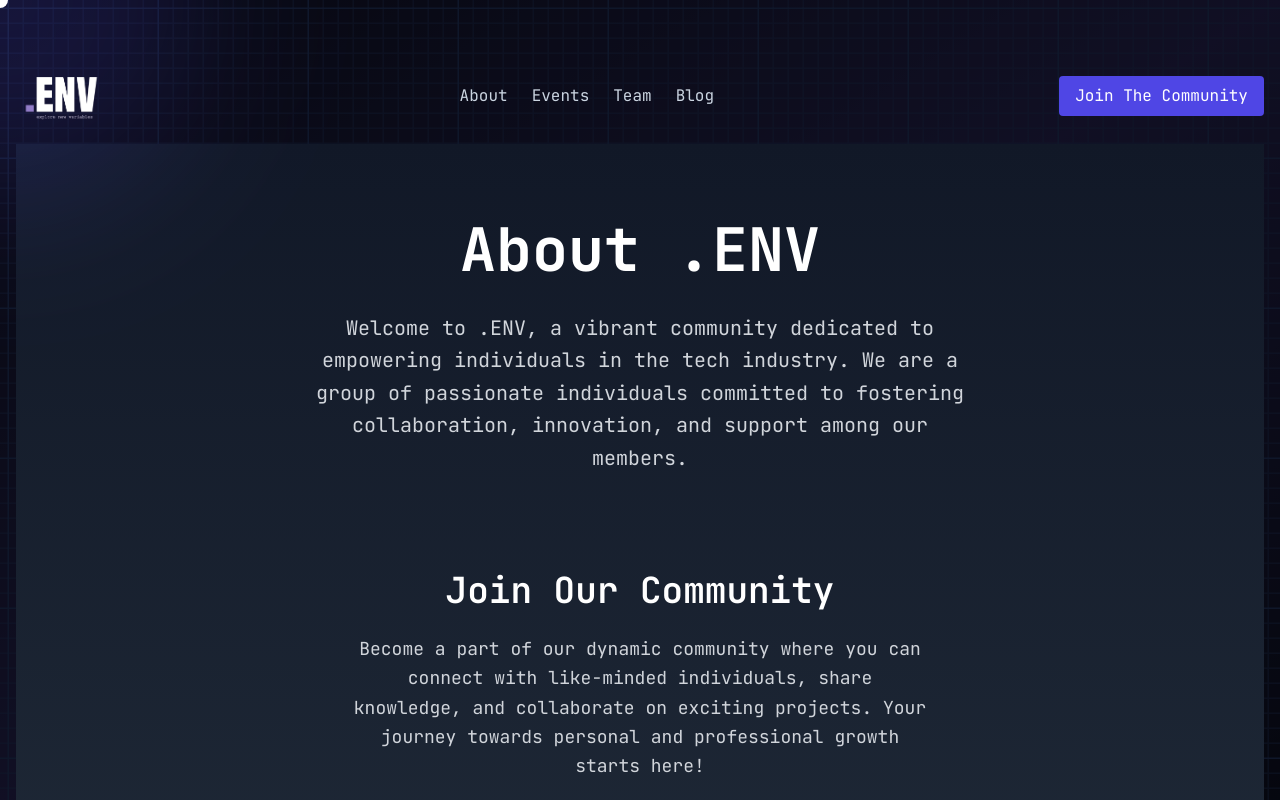
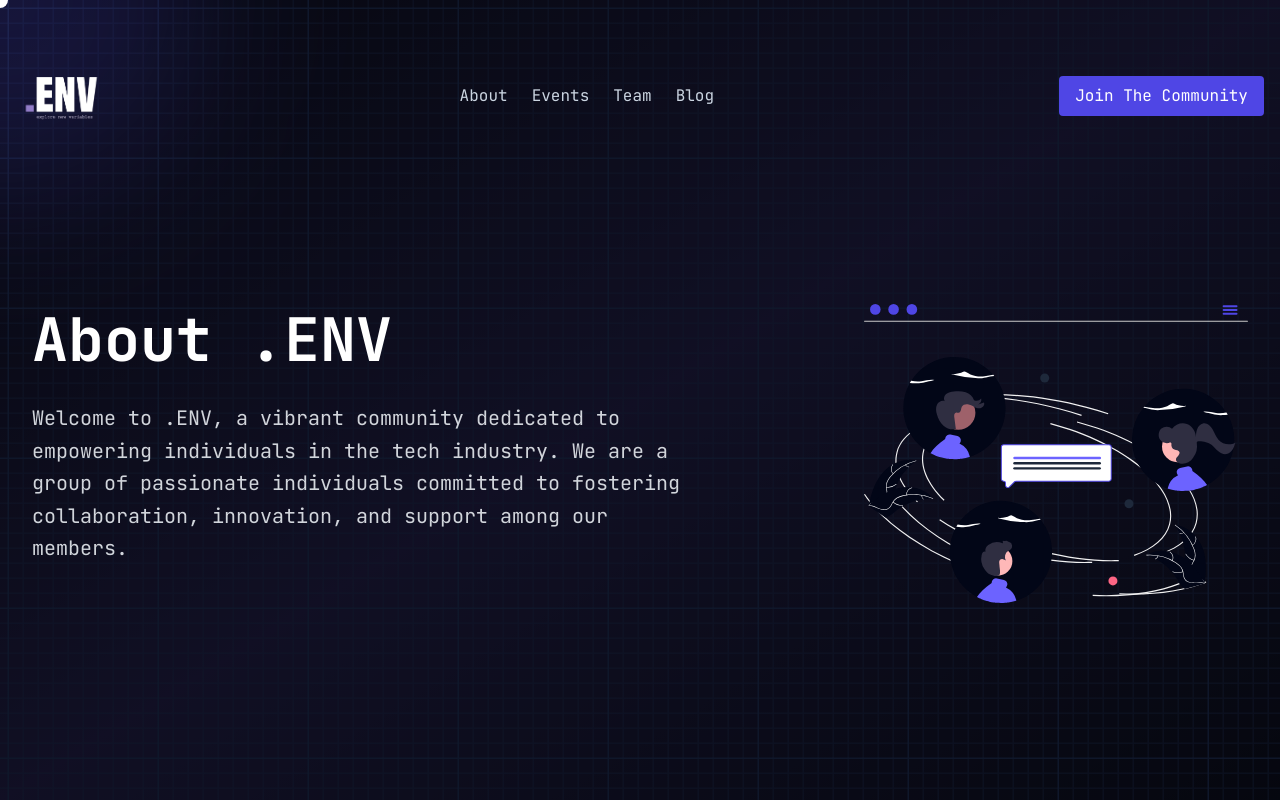
Before and after one commit to violentanirudh/dotenv, a React (Vite) app: page /about in a window 1280 px wide. Built offline with nearby package versions, Linux system fonts and the light colour scheme.

Commit message:
Animation

```diff
--- a/src/App.jsx
+++ b/src/App.jsx
@@ -4,7 +4,7 @@ import Layout from './Layout';
 import HomePage from './Pages/HomePage';
 import NotFound from './Pages/NotFound';
 import ComingSoon from './Pages/ComingSoonPage';
-import AboutUsPage from './Pages/AboutUsPage';
+import AboutPage from './Pages/AboutPage';
 // import TeamPage from './Pages/TeamPage';
 // import EventsPage from './Pages/EventsPage';
 
@@ -18,7 +18,7 @@ const App = () => {
         <Route path="/blog" element={<ComingSoon />} />
         <Route path="/testimonials" element={<ComingSoon />} />
         <Route path="/stats" element={<ComingSoon />} />
-        <Route path="/about" element={<AboutUsPage />} />
+        <Route path="/about" element={<AboutPage />} />
         <Route path="/join" element={<ComingSoon />} />
         <Route path="*" element={<NotFound />} />
       </Route>
--- a/src/Pages/AboutUsPage.jsx
+++ b/src/Pages/AboutPage.jsx
@@ -1,12 +1,14 @@
-const AboutUsPage = () => {
+const AboutPage = () => {
     return (
-        <div className="flex flex-col items-center justify-center px-4 py-16 bg-gradient-to-b from-gray-900 to-gray-800 min-h-screen">
-            <h1 className="text-6xl font-bold text-white mb-8 text-center">About .ENV</h1>
-            <p className="text-xl max-w-2xl text-center leading-relaxed mb-8 text-gray-300">
-                Welcome to .ENV, a vibrant community dedicated to empowering individuals in the tech industry. We are a group of passionate individuals committed to fostering collaboration, innovation, and support among our members.
-            </p>
-
-            {/* Join the Community Section */}
+        <div className="flex items-center justify-between px-4 py-40">
+            <div>
+                <h1 className="text-6xl font-bold text-white mb-8">About .ENV</h1>
+                <p className="text-xl max-w-2xl leading-relaxed mb-8 text-gray-300">
+                    Welcome to .ENV, a vibrant community dedicated to empowering individuals in the tech industry. We are a group of passionate individuals committed to fostering collaboration, innovation, and support among our members.
+                </p>
+            </div>
+            <img src="/community.svg" className="w-96"/>
+        {/*
             <div className="mt-16 w-full flex flex-col items-center">
                 <h2 className="text-4xl font-semibold text-white mb-6">Join Our Community</h2>
                 <p className="text-lg max-w-xl text-center leading-relaxed mb-8 text-gray-300">
@@ -18,9 +20,9 @@ const AboutUsPage = () => {
                 >
                     Join The Community
                 </a>
-            </div>
+            </div> */}
         </div>
     );
 }
 
-export default AboutUsPage;
+export default AboutPage;
--- a/src/components/Blog.jsx
+++ b/src/components/Blog.jsx
@@ -67,11 +67,13 @@ const Blog = () => {
             <BlogPost key={index} {...post} />
           ))}
         </div>
-        <Link to="/events" className='inline-block mt-12'>
-          <button className="bg-indigo-600 hover:ring-4 hover:scale-105 hover:ring-indigo-950 text-white py-3 px-8 rounded transition duration-300">
-            Read All Blogs
-          </button>
-        </Link>
+        <Fade triggerOnce direction='up'>
+          <Link to="/events" className='inline-block mt-12'>
+            <button className="bg-indigo-600 hover:ring-4 hover:scale-105 hover:ring-indigo-950 text-white py-3 px-8 rounded transition duration-300">
+              Read All Blogs
+            </button>
+          </Link>
+        </Fade>
       </div>
     </div>
   );
--- a/src/components/GlowingCursor.jsx
+++ b/src/components/GlowingCursor.jsx
@@ -5,6 +5,7 @@ export default function GlowingCursor({ children }) {
   const targetRef = useRef({ x: 0, y: 0 });
   const [position, setPosition] = useState({ x: 0, y: 0 });
   const [isReady, setIsReady] = useState(false);
+  const [isMobile, setIsMobile] = useState(false); // State to track mobile devices
   const rafRef = useRef(null);
 
   useEffect(() => {
@@ -27,12 +28,20 @@ export default function GlowingCursor({ children }) {
       rafRef.current = requestAnimationFrame(animate);
     };
 
+    const checkMobile = () => {
+      setIsMobile(window.innerWidth < 768); // Check if screen width is less than 768px
+    };
+
     window.addEventListener('mousemove', updateCursorPosition);
+    window.addEventListener('resize', checkMobile); // Listen to window resize for responsiveness
+    checkMobile(); // Initial check on mount
+
     rafRef.current = requestAnimationFrame(animate);
     setIsReady(true);
 
     return () => {
       window.removeEventListener('mousemove', updateCursorPosition);
+      window.removeEventListener('resize', checkMobile);
       if (rafRef.current) {
         cancelAnimationFrame(rafRef.current);
       }
@@ -41,7 +50,7 @@ export default function GlowingCursor({ children }) {
 
   return (
     <>
-      {isReady && (
+      {isReady && !isMobile && ( // Hide the cursor for mobile devices
         <>
           <div
             className="pointer-events-none fixed top-0 left-0 w-96 h-96 bg-indigo-600/20 rounded-full mix-blend-screen z-50 will-change-transform"
@@ -58,7 +67,7 @@ export default function GlowingCursor({ children }) {
           />
         </>
       )}
-      <div className="cursor-none">
+      <div className={isMobile ? '' : 'cursor-none'}>
         {children}
       </div>
     </>
--- a/src/components/Volunteers.jsx
+++ b/src/components/Volunteers.jsx
@@ -41,8 +41,8 @@ const Volunteers = () => {
       <h1 className="text-6xl font-bold text-center mb-12 uppercase">Volunteers</h1>
       <div className="flex gap-8 justify-center items-center flex-wrap mx-auto">
         {volunteers.map((volunteer, index) => (
-            <Fade triggerOnce direction='up'>
-                <div key={index} className="flex items-center space-x-4 w-72">
+            <Fade key={index} triggerOnce direction='up'>
+                <div className="flex items-center space-x-4 w-72">
                     <img
                     src={volunteer.image}
                     alt={volunteer.name}
--- a/src/resources/css/style.css
+++ b/src/resources/css/style.css
@@ -825,6 +825,14 @@ video {
   width: 100vw;
 }
 
+.w-9{
+  width: 2.25rem;
+}
+
+.w-80{
+  width: 20rem;
+}
+
 .max-w-2xl{
   max-width: 42rem;
 }
@@ -852,6 +860,10 @@ video {
 
 .cursor-none{
   cursor: none;
+}
+
+.resize{
+  resize: both;
 }
 
 .grid-cols-1{
```
Also changed, not shown: public/community.svg (added).
